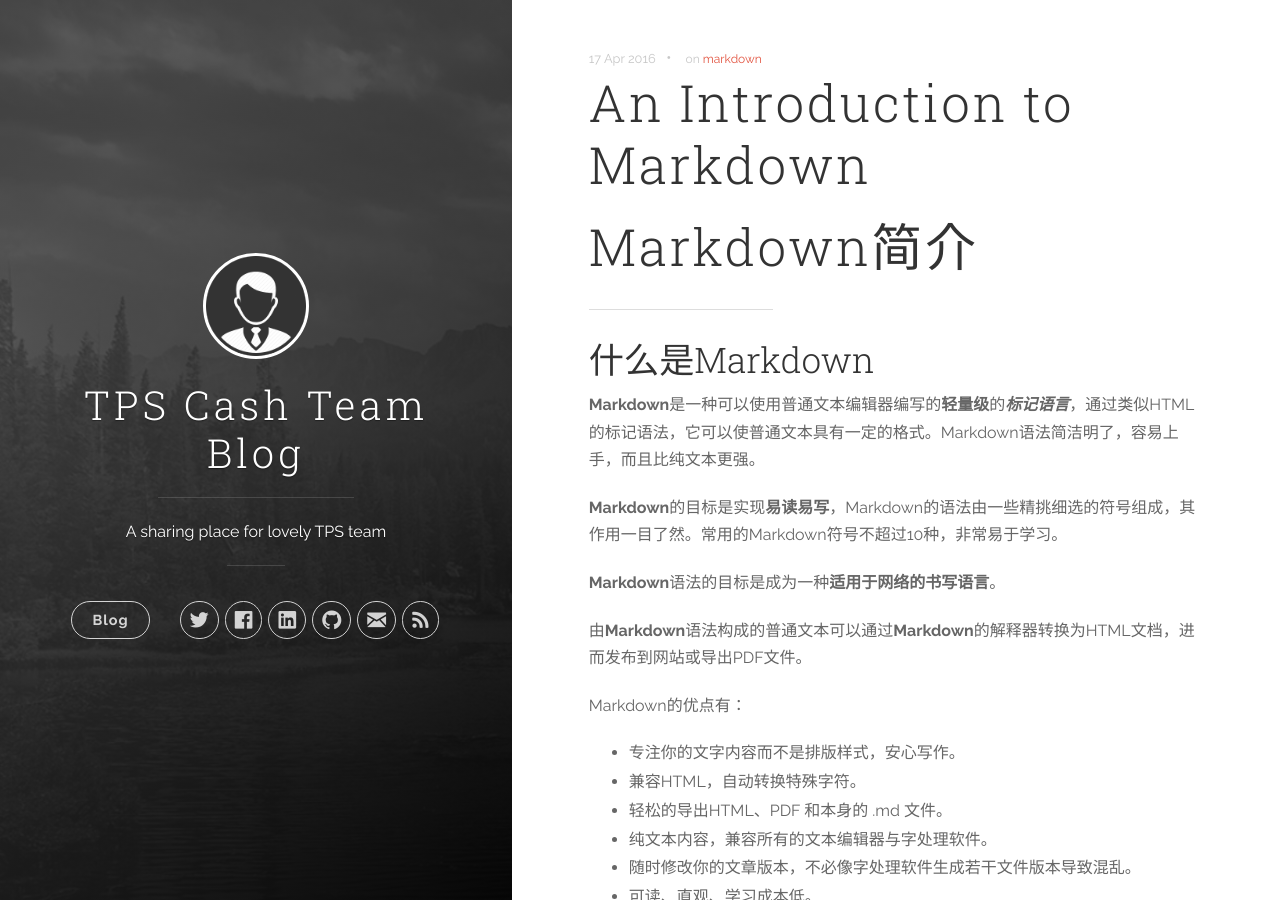
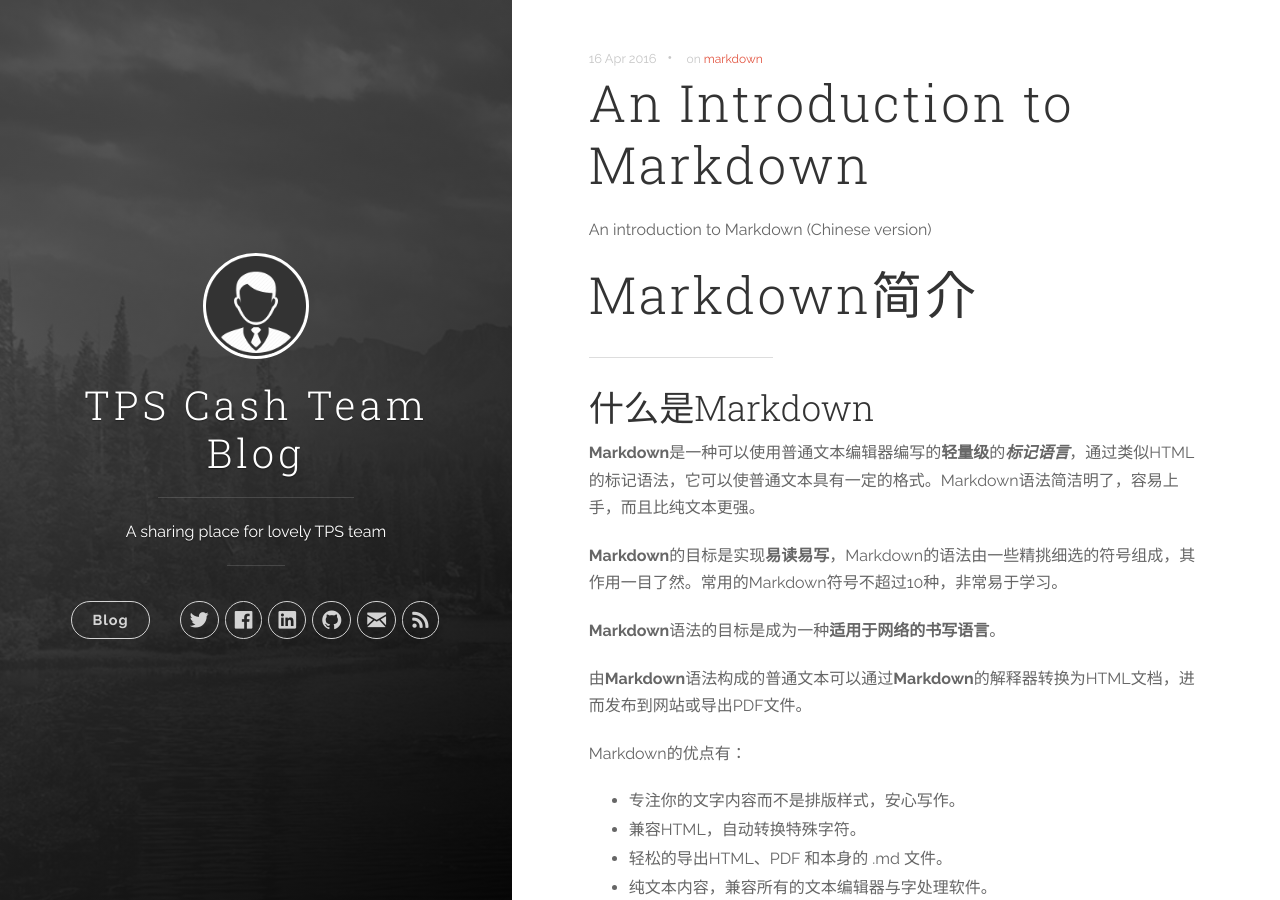
Before and after one commit to tpscash/tpscash.github.io, a Jekyll site: the page built from _posts/2016-04-17-markdown-introduction.md, in a window 1280 px wide and 900 px high. Built offline with Jekyll 4.4.1, drawn with Linux system fonts in a browser that asks for light colours; nearby versions of some CDN libraries.

```diff
--- a/_config.yml
+++ b/_config.yml
@@ -3,6 +3,7 @@ title: TPS Cash Team Blog
 description: 'A sharing place for lovely TPS team'
 url: "http://tpscash.github.io"
 baseurl: "/"
+timezone: Asia/Shanghai
 # google_analytics: 'UA-XXXXXX-X'
 # disqus_shortname: 'your-disqus-name'
 
--- a/_posts/2016-04-17-markdown-introduction.md
+++ b/_posts/2016-04-17-markdown-introduction.md
@@ -1,9 +1,11 @@
 ---
 title: "An Introduction to Markdown"
-date: 2016-04-17 15:20:00
+date: 2016-04-16 15:20:00
 categories: [technologies]
 tags: [markdown]
 ---
+
+An introduction to Markdown (Chinese version)
 
 # Markdown简介
 
@@ -330,3 +332,4 @@ a     |b      |c
 
 * [MacDown for OSX](http://macdown.uranusjr.com/)
 * [MarkDownPad for Windows](https://markdownpad.com)
+I
```
